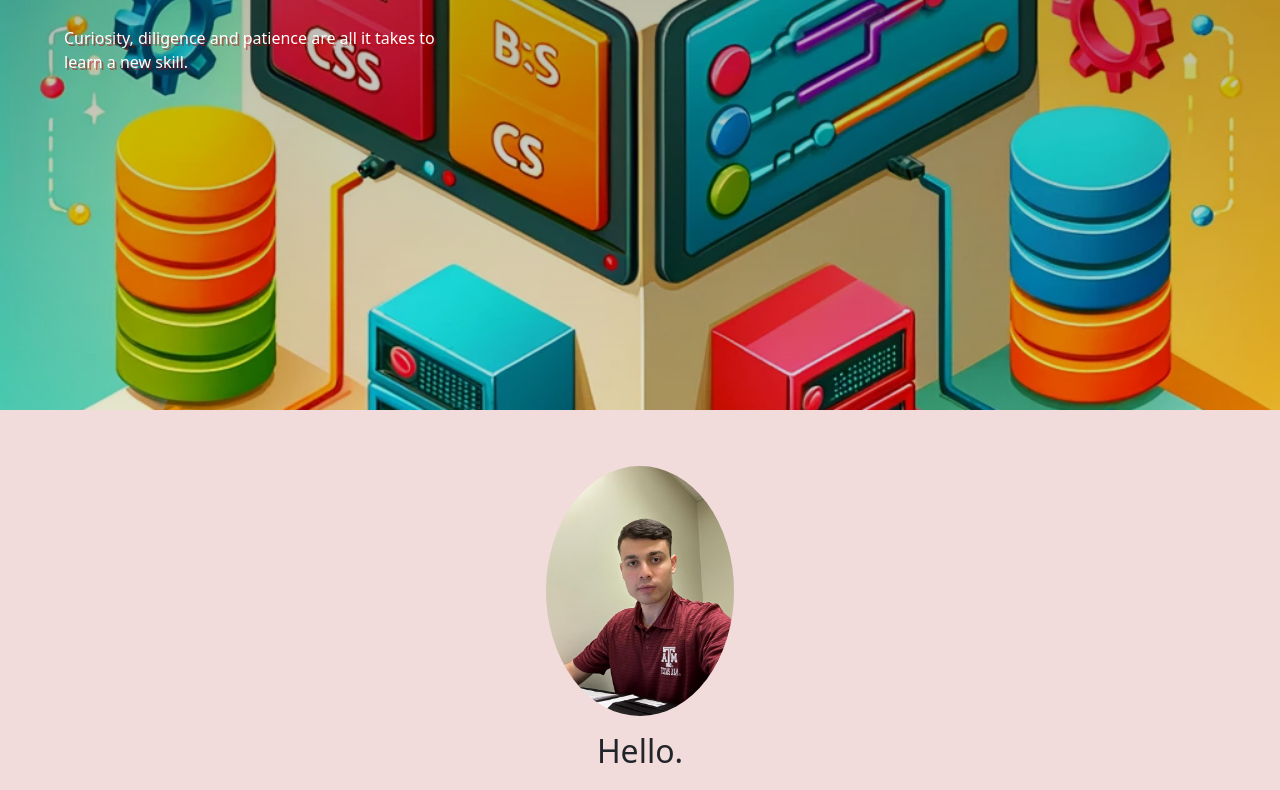
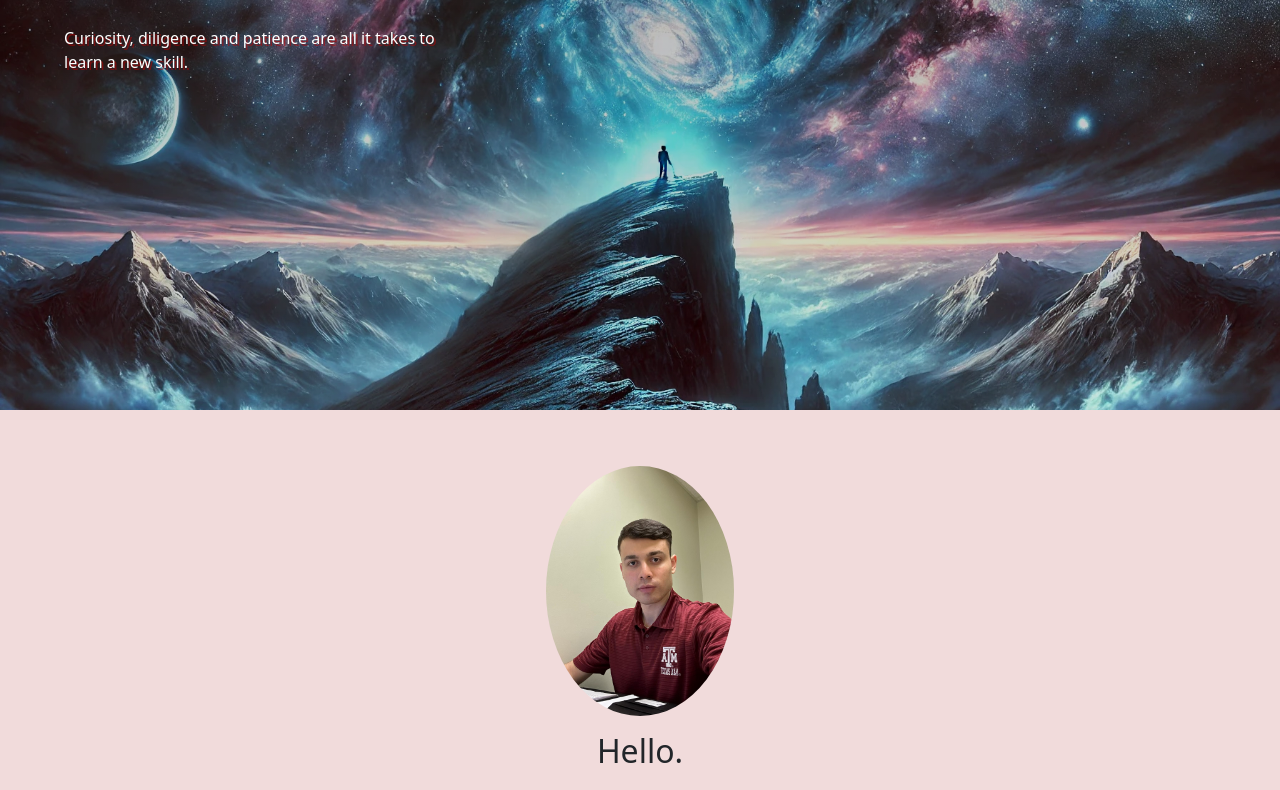
Before and after one commit to yusaCS/cs412ysagli-website, a plain HTML site: page index.html in a window 1280 px wide. Shown: the part 149-939 px from the top of the page. Drawn offline with nearby package versions, Linux system fonts and the light colour scheme.

Commit message:
Update style.css

```diff
--- a/style.css
+++ b/style.css
@@ -4,7 +4,7 @@
 #hero-section {
   height: 500px;
   color: white;
-  background-image: linear-gradient(rgba(0, 0, 0, .3), rgba(0, 0, 0, .1)), url(./assets/fullStack.webp);
+  background-image: linear-gradient(rgba(0, 0, 0, .3), rgba(0, 0, 0, .1)), url(./assets/infinity.webp);
   background-position: center, center;
   background-size: cover, cover;
   text-shadow: 2px 2px rgba(200, 0, 0, .5);
```
